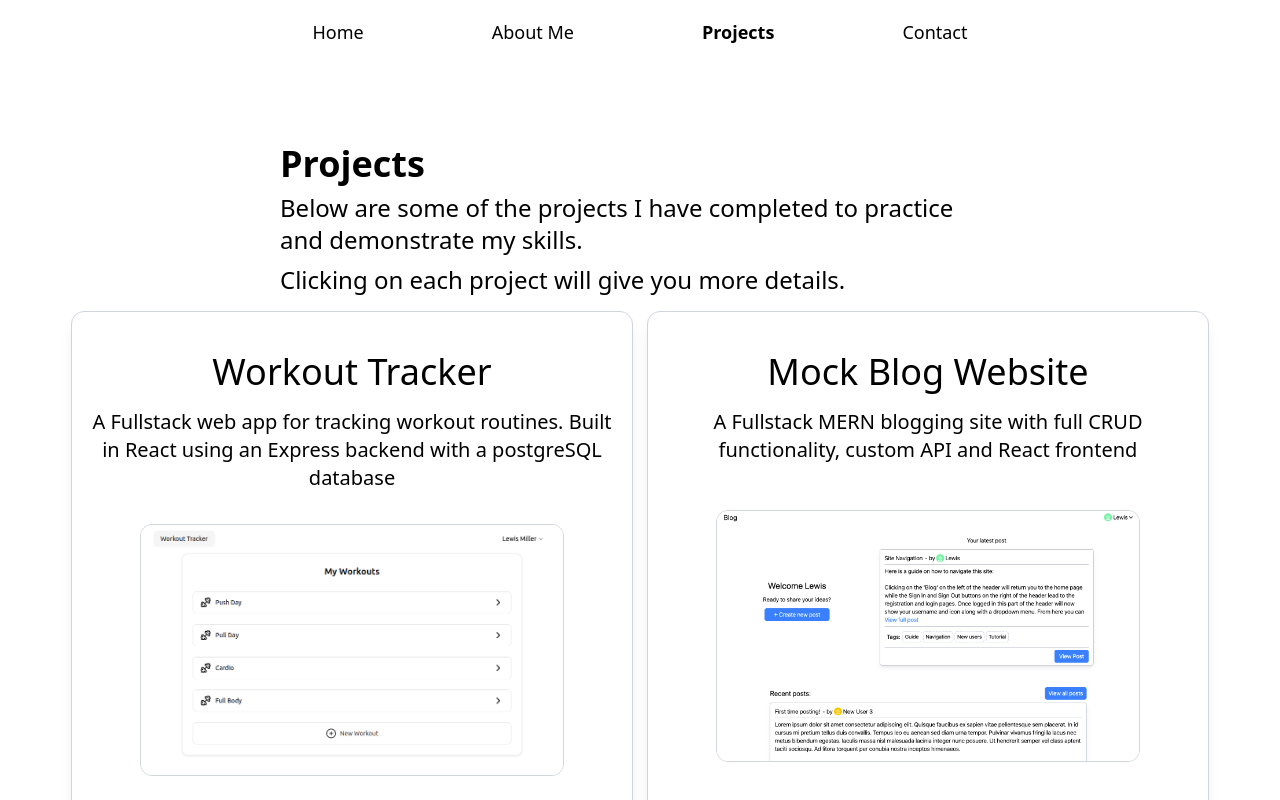
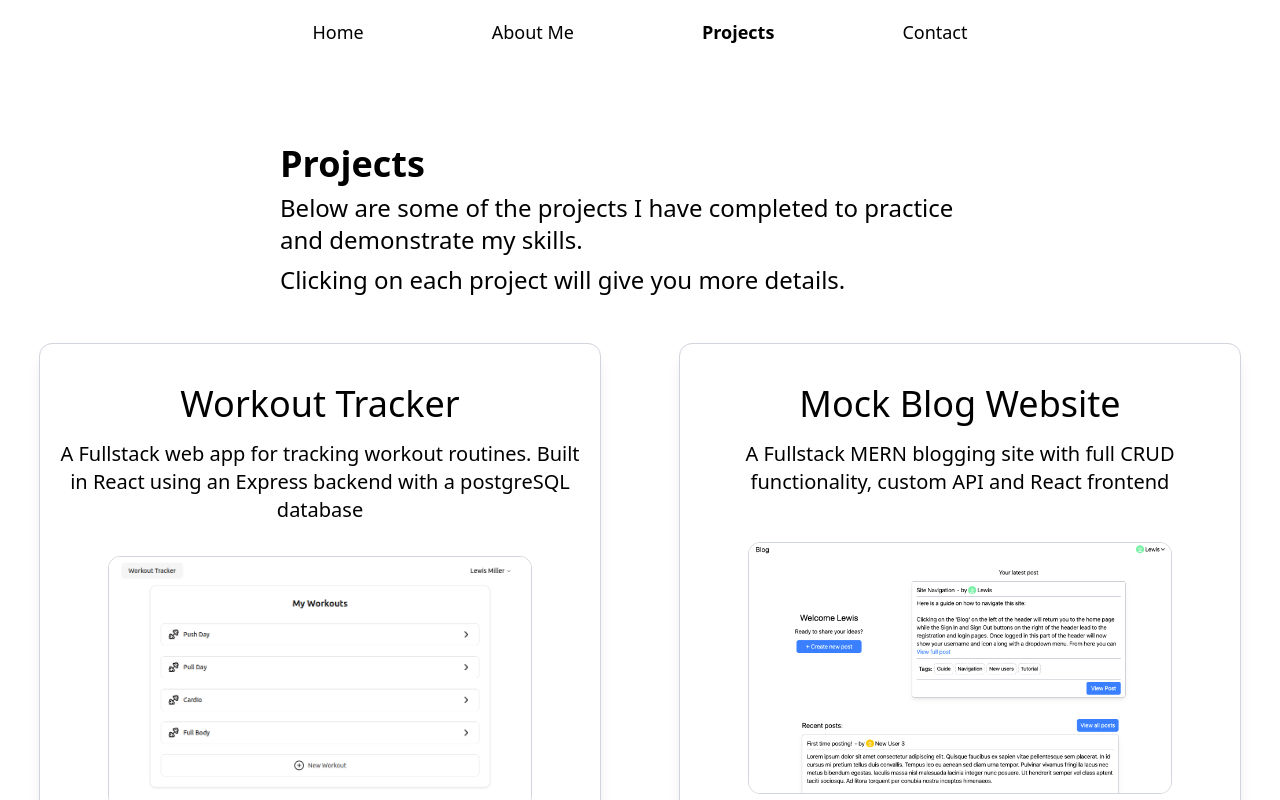
Before and after one commit to Lewis-27/portfolio, a React (Vite) app: page /projects in a window 1280 px wide. Shown: the top 800 px of the page. Built offline with nearby package versions, Linux system fonts and the light colour scheme.

Commit message:
Re-spaced projects page

```diff
--- a/src/screens/ProjectsScreen.jsx
+++ b/src/screens/ProjectsScreen.jsx
@@ -14,7 +14,7 @@
       </div>
 
       {/* <div className="w-full m-16 flex flex-col md:flex-row gap-8 items-center justify-center px-4">      */}
-      <div className="grid grid-cols-1 xl:grid-cols-2 2xl:grid-cols-3 gap-4 ">
+      <div className="grid grid-cols-1 xl:grid-cols-2 gap-20 py-8 ">
         <ProjectCard
           title={'Workout Tracker'}
           description={'A Fullstack web app for tracking workout routines. Built in React using an Express backend with a postgreSQL database'}
```
